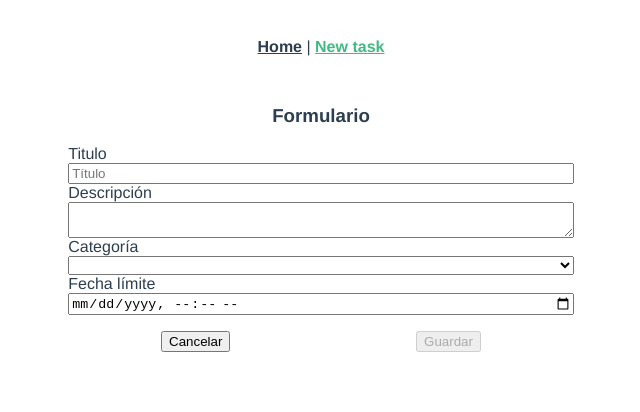
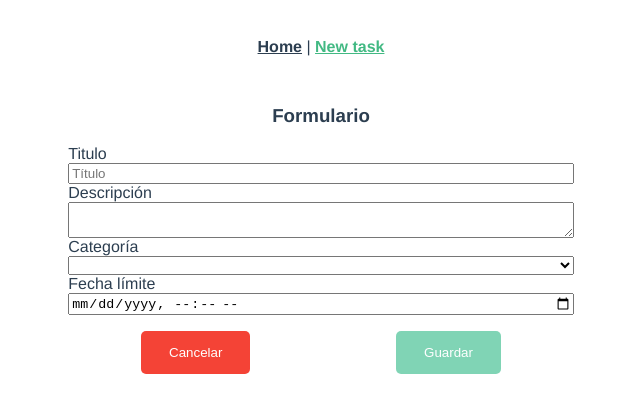
Before and after one commit to FerZunzu98/TaskManager, a Vue app: page /newtask in a window 1280 px wide. Shown: the top 412 px of the page, without its empty margins (319-959 px from the left). Built offline with nearby package versions, Linux system fonts and the light colour scheme.

Commit message:
added css to bottons

```diff
--- a/src/components/TaskForm.vue
+++ b/src/components/TaskForm.vue
@@ -27,8 +27,10 @@ Introduce la descripción de la tarea</textarea
       <label for="fecha">Fecha límite</label>
       <input id="fecha" type="datetime-local" v-model="date" required />
       <div class="buttons_container">
-        <button @click="clean()">Cancelar</button>
-        <button @click="save()" :disabled="isDisabled">Guardar</button>
+        <button @click="clean()" class="btn cancel">Cancelar</button>
+        <button @click="save()" :disabled="isDisabled" class="btn save">
+          Guardar
+        </button>
       </div>
     </div>
     <Success :title="lastTask" v-if="saved" />
@@ -118,4 +120,30 @@ label {
   justify-content: space-around;
   margin-top: 1rem;
 }
+
+.btn {
+  border: none;
+  color: white;
+  padding: 14px 28px;
+  cursor: pointer;
+  border-radius: 5px;
+}
+.btn:disabled {
+  opacity: 0.5;
+  cursor: no-drop;
+}
+
+.save {
+  background-color: #04aa6d;
+}
+.save:hover:active {
+  background-color: #46a049;
+}
+
+.cancel {
+  background-color: #f44336;
+}
+.cancel:hover {
+  background: #da190b;
+}
 </style>
```
